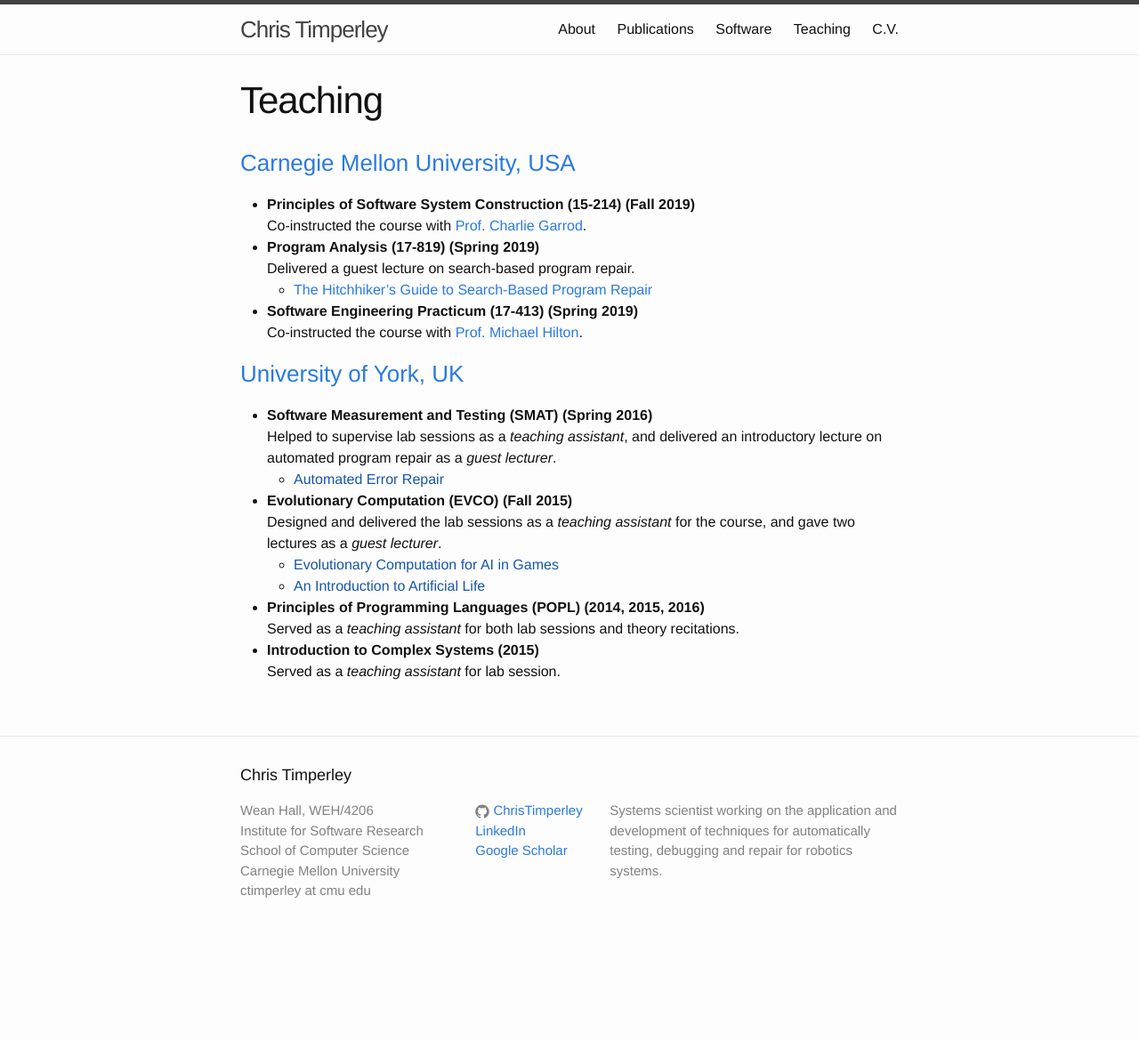
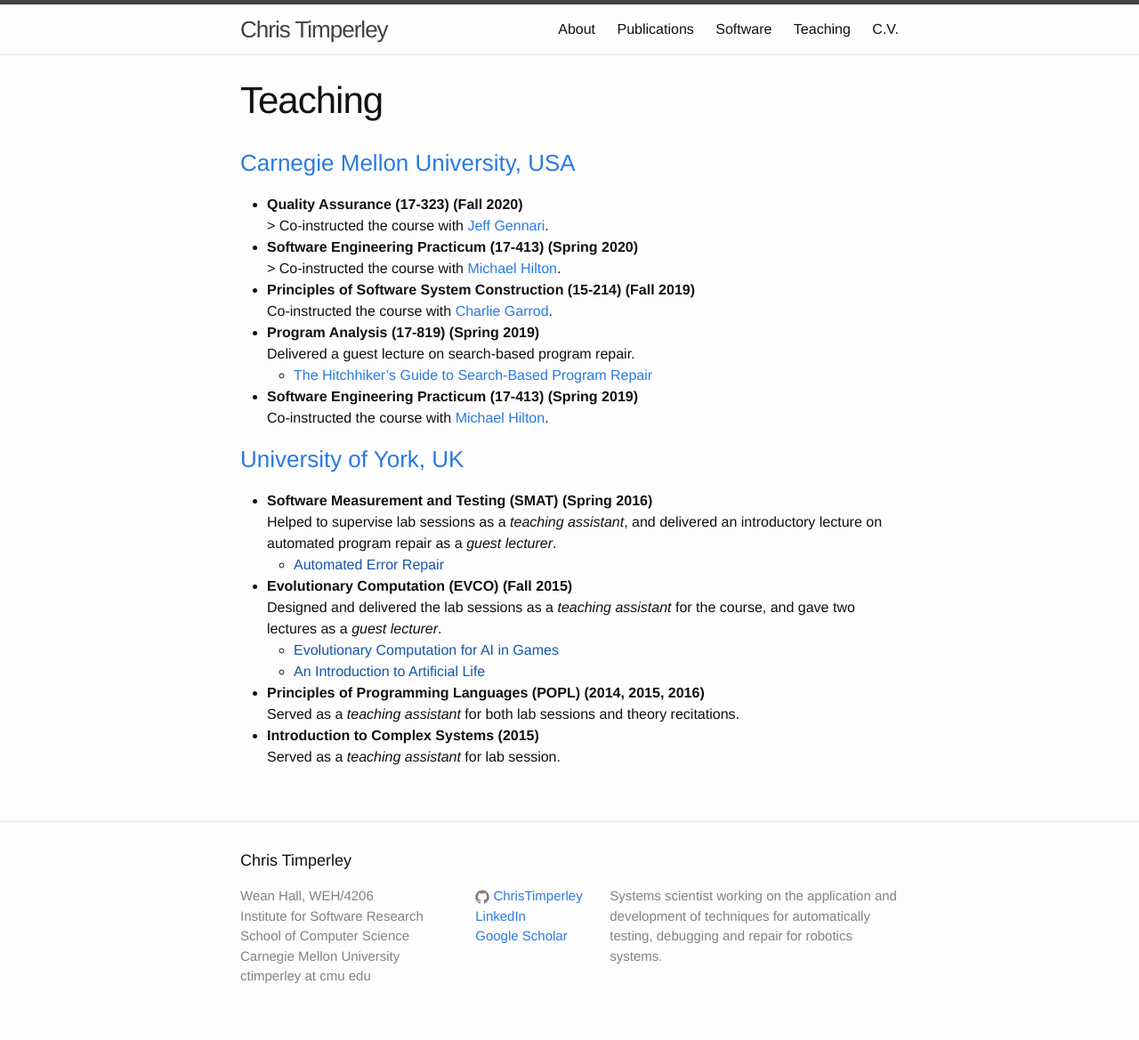
Before and after one commit to ChrisTimperley/ChrisTimperley.github.io, a Jekyll site: the page built from teaching.md, in a window 1280 px wide. Shown: the whole page at 89% size. Built offline with Jekyll 4.4.1, drawn with Linux system fonts in a browser that asks for light colours; nearby versions of some CDN libraries; before the commit the page ends 1073 px from its top, so only the background shows below that.

Commit message:
updated teaching

```diff
--- a/teaching.md
+++ b/teaching.md
@@ -6,13 +6,17 @@ permalink: /teaching/
 
 ### [Carnegie Mellon University, USA](https://www.cmu.edu/)
 
+* **Quality Assurance (17-323) (Fall 2020)**<br/>>
+  Co-instructed the course with [Jeff Gennari](https://resources.sei.cmu.edu/library/author.cfm?authorid=3415).
+* **Software Engineering Practicum (17-413) (Spring 2020)**<br/>>
+  Co-instructed the course with [Michael Hilton](https://www.cs.cmu.edu/~mhilton/).
 * **Principles of Software System Construction (15-214) (Fall 2019)**<br/>
-  Co-instructed the course with [Prof. Charlie Garrod](https://www.cs.cmu.edu/~charlie/).
+  Co-instructed the course with [Charlie Garrod](https://www.cs.cmu.edu/~charlie/).
 * **Program Analysis (17-819) (Spring 2019)**<br/>
   Delivered a guest lecture on search-based program repair.
   * [The Hitchhiker's Guide to Search-Based Program Repair](http://www.cs.cmu.edu/~aldrich/courses/17-355-19sp/notes/slides24-program-repair.pdf)
 * **Software Engineering Practicum (17-413) (Spring 2019)**<br/>
-  Co-instructed the course with [Prof. Michael Hilton](https://www.cs.cmu.edu/~mhilton/).
+  Co-instructed the course with [Michael Hilton](https://www.cs.cmu.edu/~mhilton/).
 
 
 ### [University of York, UK](https://www.york.ac.uk/)
```
